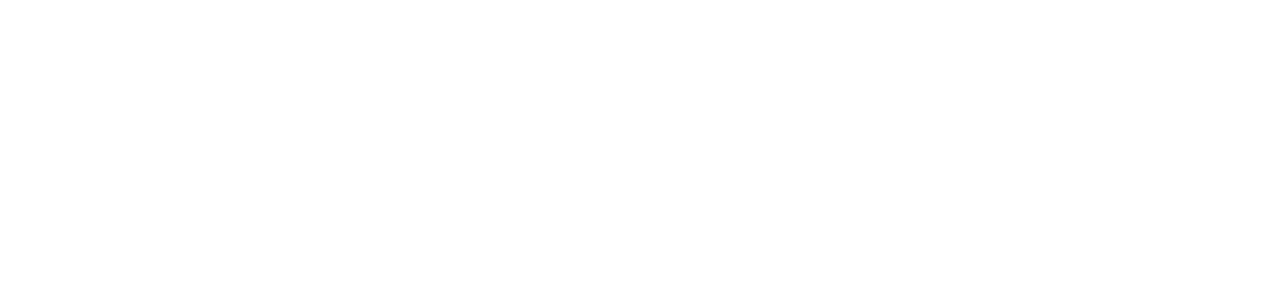
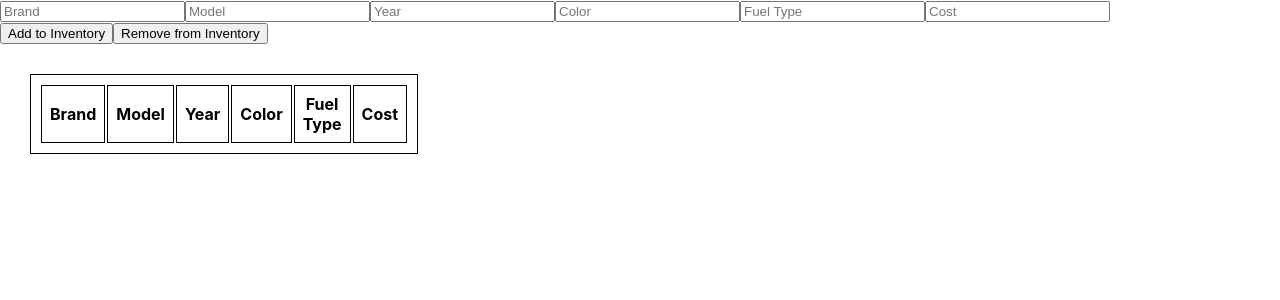
Before and after one commit to KManthrige/ReactDealership, a React (Create React App) app: page / in a window 1280 px wide. Shown: the top 300 px of the page. Built offline with nearby package versions, Linux system fonts and the light colour scheme.

Commit message:
completed add to inventory

```diff
--- a/src/App.js
+++ b/src/App.js
@@ -1,8 +1,93 @@
+import "./styles.css";
+import { useState, useEffect } from "react";
 
 export default function App() {
+  const [inventory, setInventory] = useState([]);
+  const [addNewCar, setAddNewCar] = useState({
+    brand: "",
+    model: "",
+    year: "",
+    color: "",
+    fuel: "",
+    cost: "",
+  })
+
+  const placeholder = (event) => {
+    setAddNewCar((prevState) => ({
+      ...prevState,
+      [event.target.name]: event.target.value
+    }))
+  }
+  // const placeholder = (event) => {
+  //   setAddNewCar((prevState) => ({
+  //     ...prevState,
+  //     brand: event.target.value
+  //   }))
+  // }
+  // const placeholder2 = (event) => {
+  //   setAddNewCar((prevState) => ({
+  //     ...prevState,
+  //     model: event.target.value
+  //   }))
+  // }
+
+
+  const newCar = () => {
+    setInventory((prevState) => ([
+      ...prevState,
+      addNewCar
+    ]))
+  }
+  // const newCar = () => {
+  //   setInventory([...inventory, addNewCar]);
+  // }
+
+  useEffect(() => {
+    console.log("add new car", addNewCar)
+  }, [addNewCar])
+
+  useEffect(() => {
+    console.log("inventory", inventory)
+  }, [inventory])
+
   return (
     <div>
+      <div className="insert">
+        <input name="brand" className="brand" placeholder="Brand" onChange={placeholder}/>
+        <input name="model" className="model" placeholder="Model" onChange={placeholder}></input>
+        <input name="year" className="year" placeholder="Year" onChange={placeholder}></input>
+        <input name="color" className="color" placeholder="Color" onChange={placeholder}></input>
+        <input name="fuel" className="fuel" placeholder="Fuel Type" onChange={placeholder}></input>
+        <input name="cost" className="cost" placeholder="Cost" onChange={placeholder}></input>
 
+      </div>
+      <button className="btn" onClick={newCar}>Add to Inventory</button>
+      <button className="btn">Remove from Inventory</button>
+
+      <table className="inv-titles">
+        <thead>
+          <tr >
+            <th>Brand</th>
+            <th>Model</th>
+            <th>Year</th>
+            <th>Color</th>
+            <th>Fuel Type</th>
+            <th>Cost</th>
+          </tr>
+        </thead>
+        <tbody>
+          {inventory.map((item, index) => (
+            <tr key={index}>
+              <td>{item.brand}</td>
+              <td>{item.model}</td>
+              <td>{item.year}</td>
+              <td>{item.color}</td>
+              <td>{item.fuel}</td>
+              <td>{item.cost}</td>
+            </tr>
+          ))}
+        </tbody>
+      </table>
     </div>
-  );
+  )
 }
--- /dev/null
+++ b/src/styles.css
@@ -0,0 +1,9 @@
+
+
+.inv-titles, th {
+    margin: 30px;
+    width: 100px;
+    border: 1px solid black;
+    padding: 8px;
+    border-collapse: separate;
+}
```
